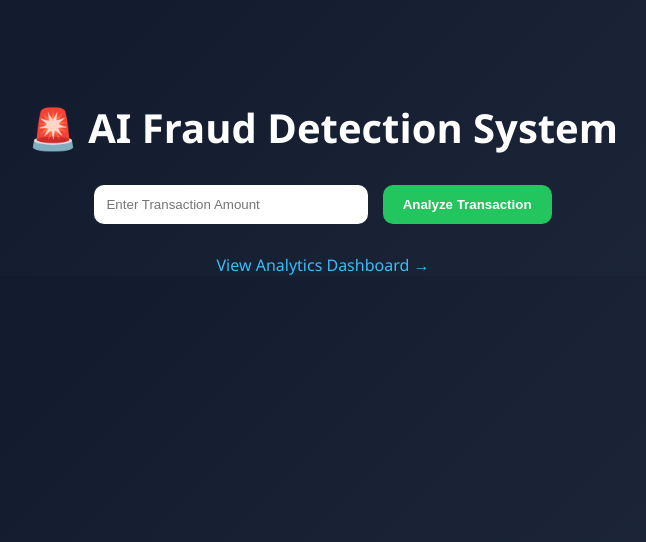
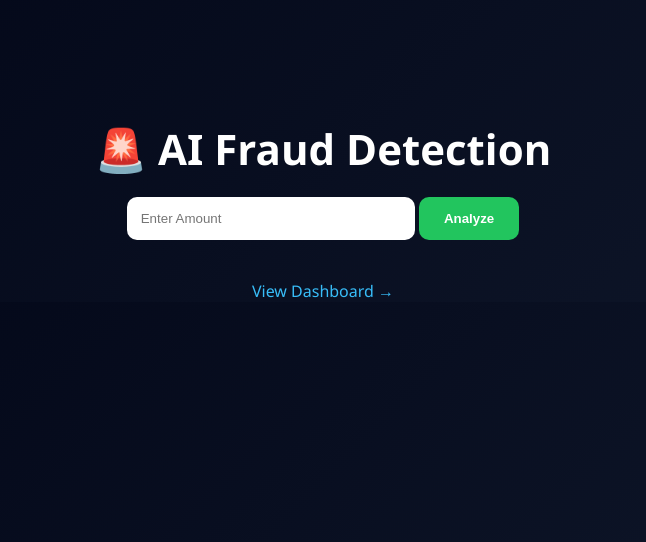
Before and after one commit to Likhitha-gowda12/fraud-detection-system, a Flask app: page / in a window 1280 px wide. Shown: the top 542 px of the page, without its empty margins (317-963 px from the left). Run offline with Flask 3, Linux system fonts and the light colour scheme; parts of the project's set-up code (start-up, migrations or seed data) failed here and were passed over.

Commit message:
insane UI upgrade

```diff
--- a/templates/index.html
+++ b/templates/index.html
@@ -7,45 +7,55 @@
         body {
             margin: 0;
             font-family: 'Segoe UI', sans-serif;
-            background: linear-gradient(135deg, #0f172a, #1e293b);
+            background: linear-gradient(135deg, #020617, #0f172a);
             color: white;
             text-align: center;
+            overflow-x: hidden;
         }
 
         .container {
-            margin-top: 100px;
+            margin-top: 120px;
+            animation: fadeIn 1.2s ease-in;
         }
 
         h1 {
-            font-size: 40px;
-            margin-bottom: 30px;
+            font-size: 42px;
+            margin-bottom: 20px;
         }
 
         input {
-            padding: 12px;
-            width: 250px;
+            padding: 14px;
+            width: 260px;
             border-radius: 10px;
             border: none;
-            margin-right: 10px;
+            outline: none;
         }
 
         button {
-            padding: 12px 20px;
+            padding: 14px 25px;
             border: none;
             border-radius: 10px;
             background: #22c55e;
             color: white;
             font-weight: bold;
             cursor: pointer;
+            transition: 0.3s;
         }
 
         button:hover {
+            transform: scale(1.05);
             background: #16a34a;
+        }
+
+        .loader {
+            margin-top: 20px;
+            display: none;
         }
 
         .result {
             margin-top: 40px;
             font-size: 28px;
+            animation: slideUp 0.8s ease;
         }
 
         .safe { color: #22c55e; }
@@ -54,27 +64,43 @@
 
         a {
             display: block;
-            margin-top: 30px;
+            margin-top: 40px;
             color: #38bdf8;
             text-decoration: none;
         }
 
-        a:hover {
-            text-decoration: underline;
+        @keyframes fadeIn {
+            from {opacity: 0;}
+            to {opacity: 1;}
+        }
+
+        @keyframes slideUp {
+            from {transform: translateY(40px); opacity: 0;}
+            to {transform: translateY(0); opacity: 1;}
         }
     </style>
+
+    <script>
+        function showLoader() {
+            document.getElementById("loader").style.display = "block";
+        }
+    </script>
 </head>
 
 <body>
 
 <div class="container">
 
-    <h1>🚨 AI Fraud Detection System</h1>
+    <h1>🚨 AI Fraud Detection</h1>
 
-    <form action="/predict" method="post">
-        <input type="number" name="amount" placeholder="Enter Transaction Amount" required>
-        <button type="submit">Analyze Transaction</button>
+    <form action="/predict" method="post" onsubmit="showLoader()">
+        <input type="number" name="amount" placeholder="Enter Amount" required>
+        <button type="submit">Analyze</button>
     </form>
+
+    <div id="loader" class="loader">
+        ⏳ Processing...
+    </div>
 
     {% if prediction %}
     <div class="result">
@@ -85,7 +111,7 @@
             {% else %}safe
             {% endif %}
         ">
-            Status: {{ prediction }}
+            {{ prediction }}
         </h2>
 
         <h3>Risk Score: {{ confidence }}%</h3>
@@ -93,7 +119,7 @@
     </div>
     {% endif %}
 
-    <a href="/dashboard">View Analytics Dashboard →</a>
+    <a href="/dashboard">View Dashboard →</a>
 
 </div>
 
```
Also changed, not shown: templates/dashboard.html (+22 -10 lines).
